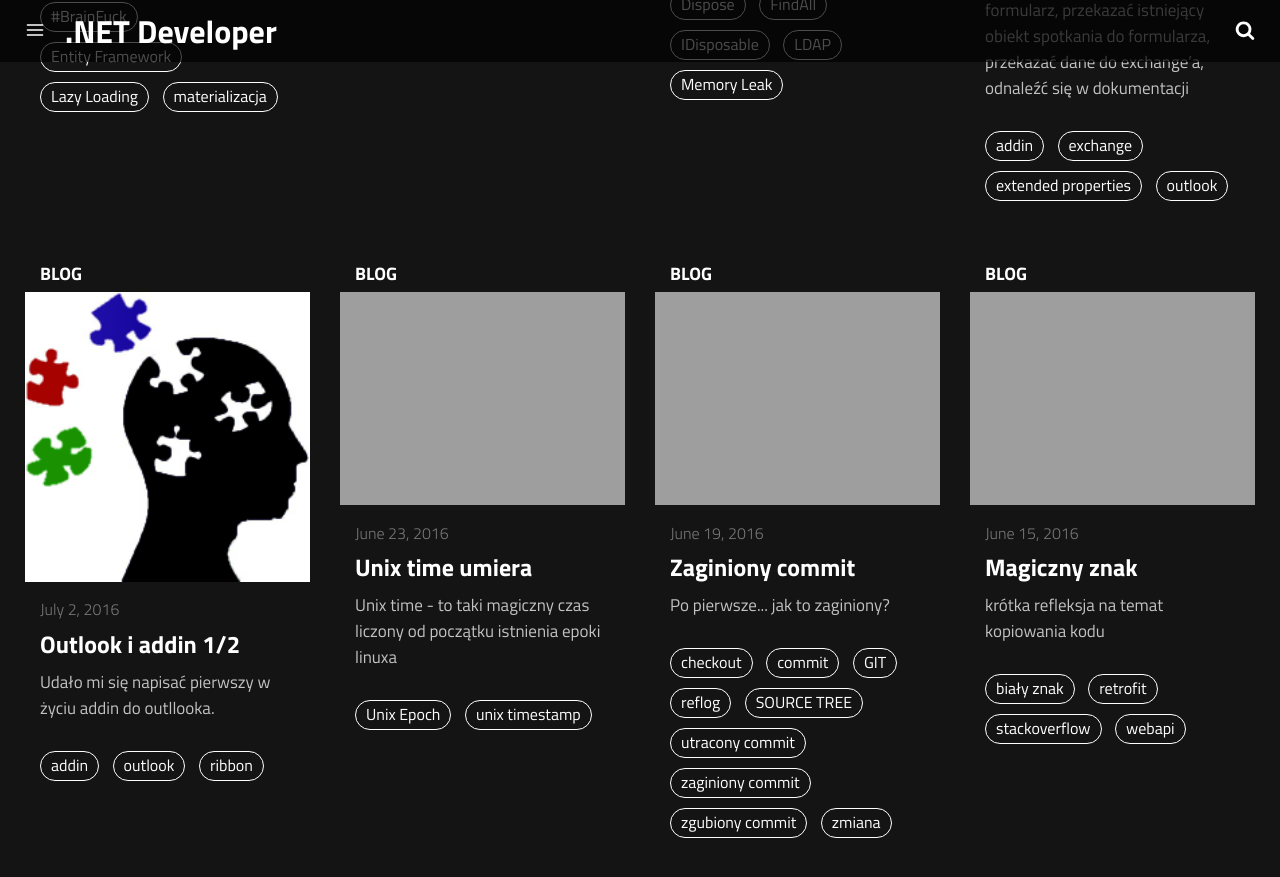
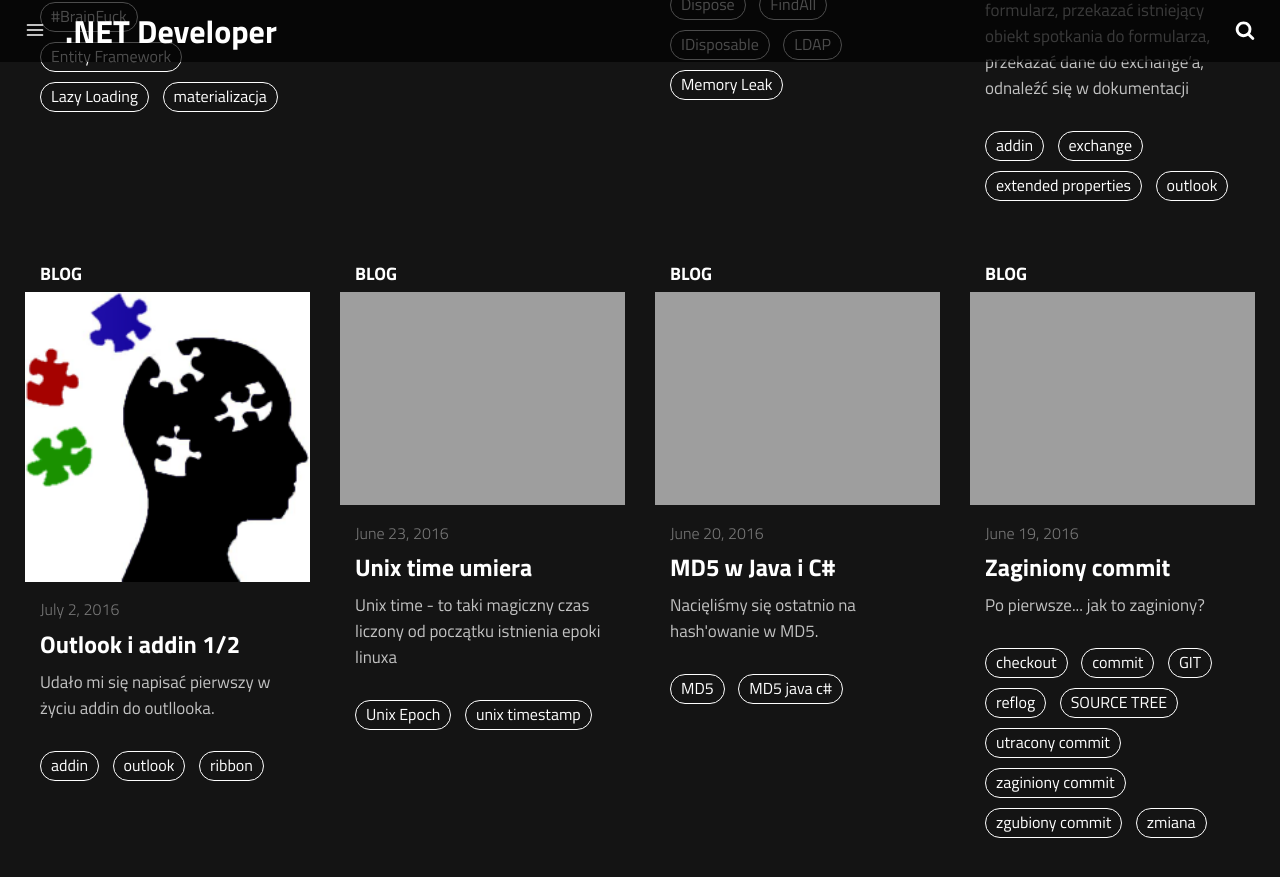
Before and after one commit to asienicki/asienicki.github.io, a Jekyll site: the page built from index.html, in a window 1280 px wide and 900 px high, scrolled down 1274 px. Shown: the top 877 px of the window. Built offline with Jekyll 4.4.1, drawn with Linux system fonts in a browser that asks for light colours; the list of posts is cut into pages by our own code; some of the changed lines change nothing that is shown.

Commit message:
MD5 w Java i C#

````diff
--- /dev/null
+++ b/_posts/2016-06-20-md5-w-java-i-c.md
@@ -0,0 +1,70 @@
+---
+layout: post
+title: MD5 w Java i C#
+type: post
+categories:
+- ".NET Developer"
+- C#
+tags:
+- MD5
+- MD5 java c#
+permalink: "/md5-w-java-i-c/"
+image: 'https://sienicki.dev/assets/tiles/hash.png'
+category: 'blog'
+introduction: Nacięliśmy się ostatnio na hash'owanie w MD5.
+---
+Nacięliśmy się ostatnio na hash'owanie w MD5.
+
+Bywa, ja miałem swoje hashe, kolega z javy miał swoje.
+Dla grupy testowej hash'e były identyczne.
+Okazało się, że grupa testowa hash'y była niewystarczająca.
+
+Hash'e wygenerowane w **C#** miały na początku zera, a w javie zera były ucinane.
+
+Z czystej ciekawości - zainstalowałem eclipse i udało mi się uruchomić kawałek kodu w javie który działa odrobinę lepiej - dzięki pętli while która czuwa nad długością naszego hash'a :smile:
+
+**Java:**
+
+```java
+private static String javaMD5(String text)
+{
+  byte[] bytes = text.getBytes();
+  MessageDigest m = null;
+  try
+  {
+    m = MessageDigest.getInstance("MD5");
+  } catch (NoSuchAlgorithmException var5)
+  {
+    var5.printStackTrace();
+  }
+
+  byte[] digest = m.digest(bytes);
+  String hash = (new BigInteger(1, digest)).toString(16);
+
+  while(hash.length() < 32 )
+  {
+    hash = "0"+hash;
+  }
+
+  return hash;
+}
+```
+
+**oraz C#:**
+
+```csharp
+private static string CsharpToMd5(string text)
+{
+  var bytes = new MD5CryptoServiceProvider()
+                    .ComputeHash(Encoding.UTF8.GetBytes(text));
+  var stringBuilder = new StringBuilder();
+
+  foreach (var @byte in bytes)
+  {
+    stringBuilder.Append(@byte.ToString("x2"));
+  }
+
+  return stringBuilder.ToString();
+}
+```
+Przykładowe słowo do zahashowania to " **test**" jego hash to: " **098f6bcd4621d373cade4e832627b4f6**".
--- a/_posts/2017-02-02-ad-cs-i-code-signing.md
+++ b/_posts/2017-02-02-ad-cs-i-code-signing.md
@@ -10,7 +10,7 @@ tags:
 - CA
 - Code signing
 permalink: "/ad-cs-i-code-signing/"
-image: 'https://sienicki.dev/assets/tiles/hash.png'
+image: 'https://sienicki.dev/assets/tiles/chochlik.jpg'
 category: 'blog'
 introduction: Zdobycie certyfikatu do podpisywania kodu.
 ---
````
